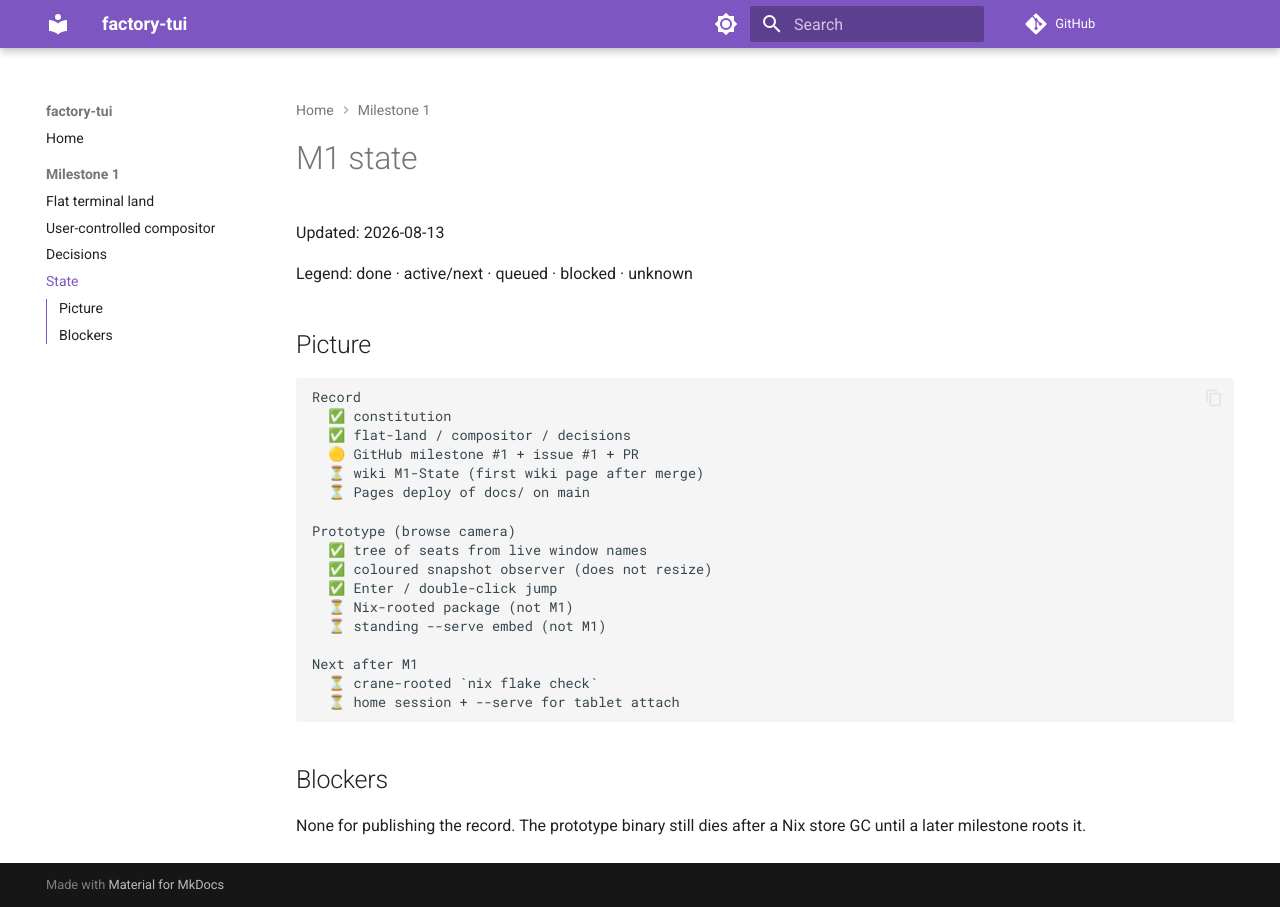
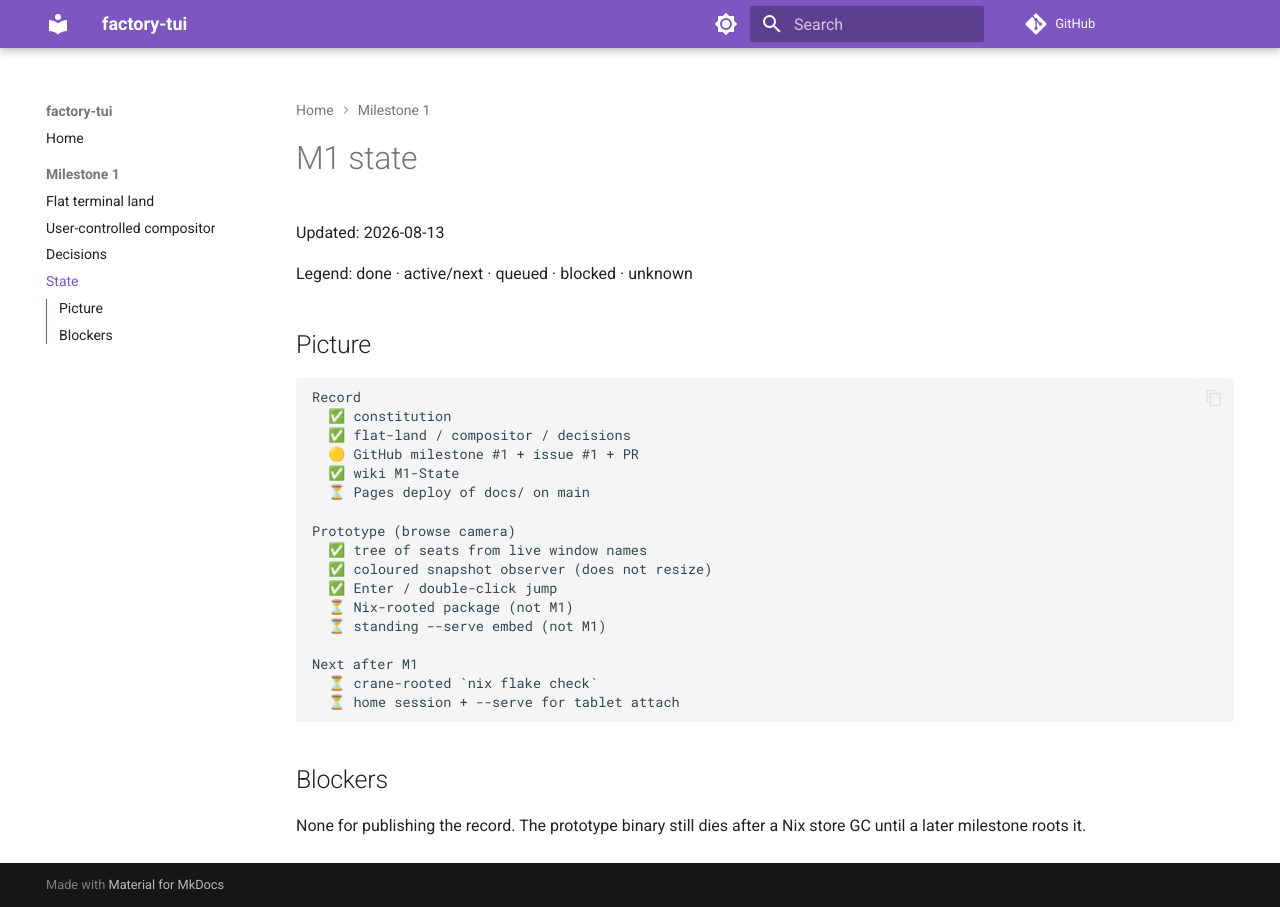
Before and after one commit to lambdasistemi/factory-tui, an MkDocs documentation site: the page built from docs/m1/state.md, in a window 1280 px wide. Built offline with MkDocs 1.6.1 and Material for MkDocs 9.7.7, drawn with Linux system fonts in a browser that asks for light colours; comment, search, counter and statistics services are not loaded.

Commit message:
docs: mark wiki M1-State published

```diff
--- a/docs/m1/state.md
+++ b/docs/m1/state.md
@@ -11,7 +11,7 @@ Record
   ✅ constitution
   ✅ flat-land / compositor / decisions
   🟡 GitHub milestone #1 + issue #1 + PR
-  ⏳ wiki M1-State (first wiki page after merge)
+  ✅ wiki M1-State
   ⏳ Pages deploy of docs/ on main
 
 Prototype (browse camera)
```
